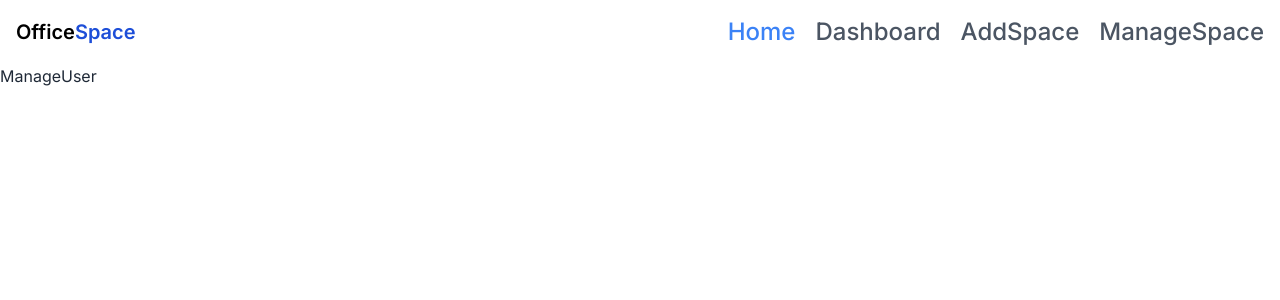
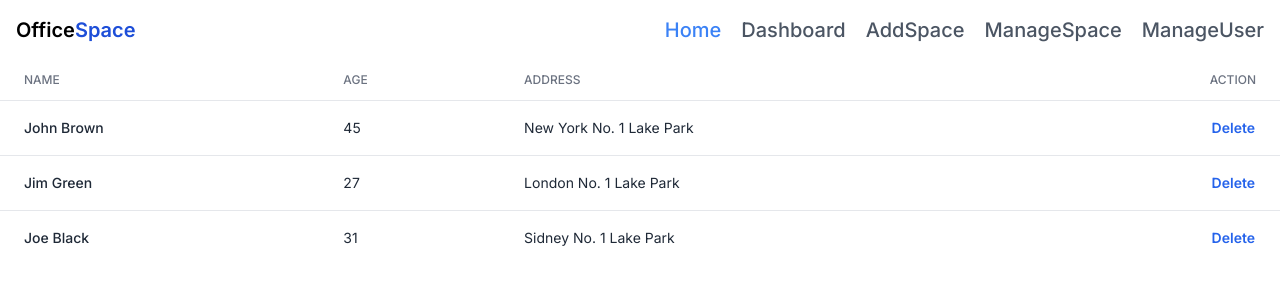
Before and after one commit to abhay9656/flexible-office-space, a Next.js app in the folder frontend/: page /admin/manageuser in a window 1280 px wide. Shown: the top 300 px of the page. Built offline with nearby package versions, Linux system fonts and the light colour scheme.

Commit message:
Make chnages in admin navbaar

```diff
--- a/frontend/src/app/admin/manageuser/page.jsx
+++ b/frontend/src/app/admin/manageuser/page.jsx
@@ -2,7 +2,106 @@
 
 const ManageUser = () => {
   return (
-    <div>ManageUser</div>
+    <div>
+      <div className="flex flex-col">
+  <div className="-m-1.5 overflow-x-auto">
+    <div className="p-1.5 min-w-full inline-block align-middle">
+      <div className="overflow-hidden">
+        <table className="min-w-full divide-y divide-gray-200 dark:divide-neutral-700">
+          <thead>
+            <tr>
+              <th
+                scope="col"
+                className="px-6 py-3 text-start text-xs font-medium text-gray-500 uppercase dark:text-neutral-500"
+              >
+                Name
+              </th>
+              <th
+                scope="col"
+                className="px-6 py-3 text-start text-xs font-medium text-gray-500 uppercase dark:text-neutral-500"
+              >
+                Age
+              </th>
+              <th
+                scope="col"
+                className="px-6 py-3 text-start text-xs font-medium text-gray-500 uppercase dark:text-neutral-500"
+              >
+                Address
+              </th>
+              <th
+                scope="col"
+                className="px-6 py-3 text-end text-xs font-medium text-gray-500 uppercase dark:text-neutral-500"
+              >
+                Action
+              </th>
+            </tr>
+          </thead>
+          <tbody className="divide-y divide-gray-200 dark:divide-neutral-700">
+            <tr>
+              <td className="px-6 py-4 whitespace-nowrap text-sm font-medium text-gray-800 dark:text-neutral-200">
+                John Brown
+              </td>
+              <td className="px-6 py-4 whitespace-nowrap text-sm text-gray-800 dark:text-neutral-200">
+                45
+              </td>
+              <td className="px-6 py-4 whitespace-nowrap text-sm text-gray-800 dark:text-neutral-200">
+                New York No. 1 Lake Park
+              </td>
+              <td className="px-6 py-4 whitespace-nowrap text-end text-sm font-medium">
+                <button
+                  type="button"
+                  className="inline-flex items-center gap-x-2 text-sm font-semibold rounded-lg border border-transparent text-blue-600 hover:text-blue-800 disabled:opacity-50 disabled:pointer-events-none dark:text-blue-500 dark:hover:text-blue-400"
+                >
+                  Delete
+                </button>
+              </td>
+            </tr>
+            <tr>
+              <td className="px-6 py-4 whitespace-nowrap text-sm font-medium text-gray-800 dark:text-neutral-200">
+                Jim Green
+              </td>
+              <td className="px-6 py-4 whitespace-nowrap text-sm text-gray-800 dark:text-neutral-200">
+                27
+              </td>
+              <td className="px-6 py-4 whitespace-nowrap text-sm text-gray-800 dark:text-neutral-200">
+                London No. 1 Lake Park
+              </td>
+              <td className="px-6 py-4 whitespace-nowrap text-end text-sm font-medium">
+                <button
+                  type="button"
+                  className="inline-flex items-center gap-x-2 text-sm font-semibold rounded-lg border border-transparent text-blue-600 hover:text-blue-800 disabled:opacity-50 disabled:pointer-events-none dark:text-blue-500 dark:hover:text-blue-400"
+                >
+                  Delete
+                </button>
+              </td>
+            </tr>
+            <tr>
+              <td className="px-6 py-4 whitespace-nowrap text-sm font-medium text-gray-800 dark:text-neutral-200">
+                Joe Black
+              </td>
+              <td className="px-6 py-4 whitespace-nowrap text-sm text-gray-800 dark:text-neutral-200">
+                31
+              </td>
+              <td className="px-6 py-4 whitespace-nowrap text-sm text-gray-800 dark:text-neutral-200">
+                Sidney No. 1 Lake Park
+              </td>
+              <td className="px-6 py-4 whitespace-nowrap text-end text-sm font-medium">
+                <button
+                  type="button"
+                  className="inline-flex items-center gap-x-2 text-sm font-semibold rounded-lg border border-transparent text-blue-600 hover:text-blue-800 disabled:opacity-50 disabled:pointer-events-none dark:text-blue-500 dark:hover:text-blue-400"
+                >
+                  Delete
+                </button>
+              </td>
+            </tr>
+          </tbody>
+        </table>
+      </div>
+    </div>
+  </div>
+</div>
+
+    </div>
   )
 }
 
--- a/frontend/src/app/admin/navbar.jsx
+++ b/frontend/src/app/admin/navbar.jsx
@@ -7,41 +7,47 @@
       <div>
         <header className="flex  flex-wrap sm:justify-start sm:flex-nowrap w-full bg-white text-sm py-4 dark:bg-neutral-800">
           <nav
-            className="max-w-[85rem] text-2xl w-full mx-auto px-4 sm:flex sm:items-center sm:justify-between"
+            className="max-w-[85rem] text-xl w-full mx-auto px-4 sm:flex sm:items-center sm:justify-between"
             aria-label="Global"
           >
-            <a
+            <Link
               className="flex-none text-xl font-semibold text-black dark:text-white"
               href="#"
             >
               Office<span className="text-blue-700">Space</span>
-            </a>
+            </Link>
             <div className="flex flex-row items-center gap-5 mt-5 sm:justify-end sm:mt-0 sm:ps-5">
-              <a
+              <Link
                 className="font-medium text-blue-500"
                 href="/"
                 aria-current="page"
               >
                 Home
-              </a>
-              <a
+              </Link>
+              <Link
                 className="font-medium text-gray-600 hover:text-gray-400 dark:text-neutral-400 dark:hover:text-neutral-500"
                 href="/admin/dashboard"
               >
                 Dashboard
-              </a>
-              <a
+              </Link>
+              <Link
                 className="font-medium text-gray-600 hover:text-gray-400 dark:text-neutral-400 dark:hover:text-neutral-500"
                 href="/admin/space"
               >
                 AddSpace
-              </a>
-              <a
+              </Link>
+              <Link
                 className="font-medium text-gray-600 hover:text-gray-400 dark:text-neutral-400 dark:hover:text-neutral-500"
                 href='/admin/manageSpace'
               >
                 ManageSpace
-              </a>
+              </Link>
+              <Link
+                className="font-medium text-gray-600 hover:text-gray-400 dark:text-neutral-400 dark:hover:text-neutral-500"
+                href='/admin/manageuser'
+              >
+                ManageUser
+              </Link>
             </div>
           </nav>
         </header>
--- a/frontend/src/app/user/booking/[id]/page.jsx
+++ b/frontend/src/app/user/booking/[id]/page.jsx
@@ -59,18 +59,18 @@
                     Boo<span className="text-blue-700">king</span>
                   </p>
                   <>
+                  <form onSubmit={booking.handleSubmit}>
                     <div className="flex font-sans h-60 border  my-5 mr-3">
                       <div className="flex-none w-60 relative">
                         <img
                       src= {`http://localhost:5000/${book.image}`}
-
-
                           alt=""
                           className="absolute inset-0 w-full h-full object-cover"
                           loading="lazy"
                         />
                       </div>
-                      <form className="flex-auto p-6 mt-10  text-black">
+
+                      <div className="flex-auto p-6 mt-10  text-black">
                         <table>
                           <tbody>
                             <tr>
@@ -152,7 +152,7 @@
 
                           </tbody>
                         </table>
-                      </form>
+                        </div>
                     </div>
 
                     <div className="-mx-3 flex flex-wrap">
@@ -168,6 +168,8 @@
                             type="date"
                             name="date"
                             id="date"
+                            onChange={booking.handleChange}
+                            value={booking.values.date}
                             className="w-full rounded-md border border-[#e0e0e0] bg-white py-3 px-6 text-base font-medium text-[#6B7280] outline-none focus:border-[#6A64F1] focus:shadow-md"
                           />
                         </div>
@@ -184,12 +186,14 @@
                             type="time"
                             name="time"
                             id="time"
+                            onChange={booking.handleChange}
+                            value={booking.values.time}
                             className="w-full rounded-md border border-[#e0e0e0] bg-white py-3 px-6 text-base font-medium text-[#6B7280] outline-none focus:border-[#6A64F1] focus:shadow-md"
                           />
                         </div>
                       </div>
                     </div>
-
+                    </form>
                     <div>
                       <button className="hover:shadow-form w-full rounded-md bg-[#6A64F1] py-3 px-8 text-center text-base font-semibold text-white outline-none">
                         Book Now
```
